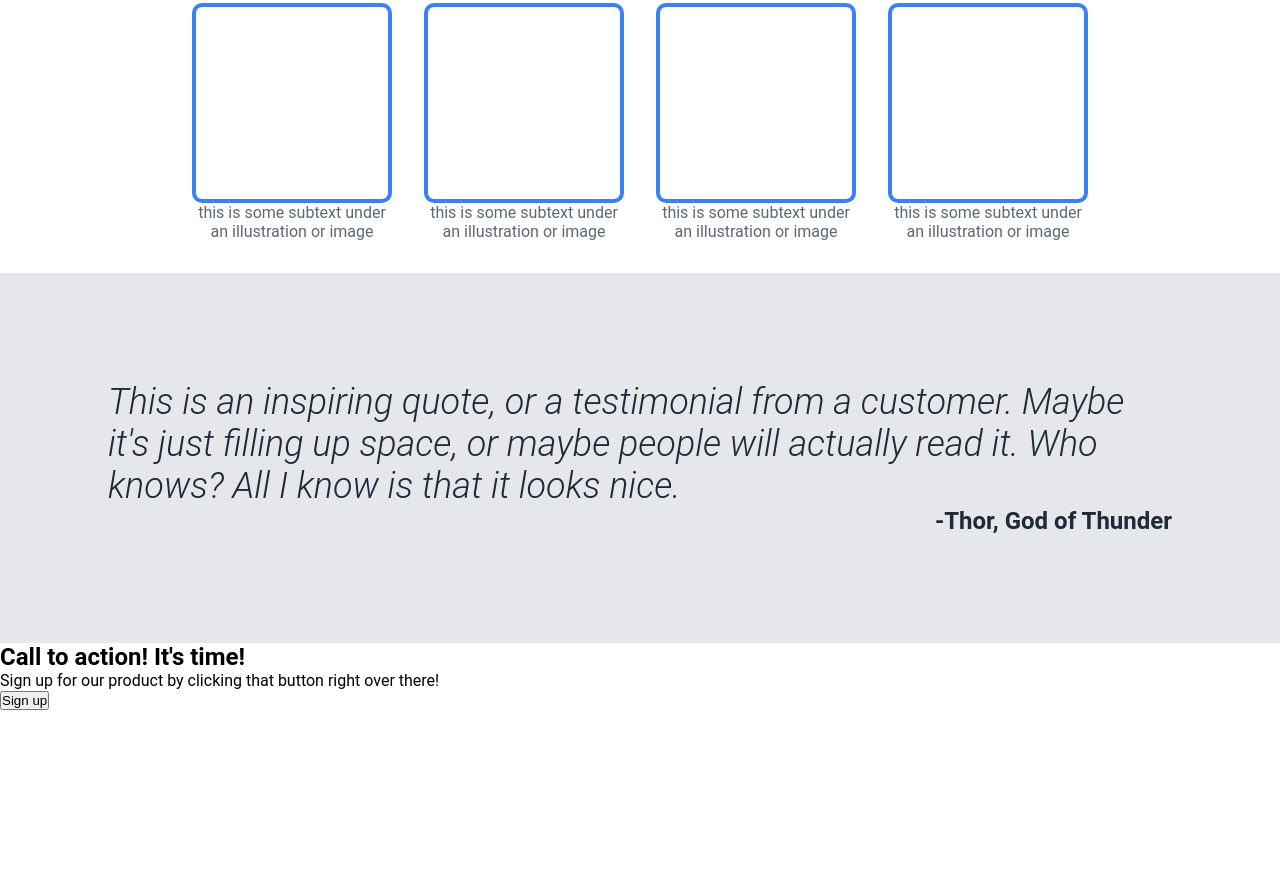
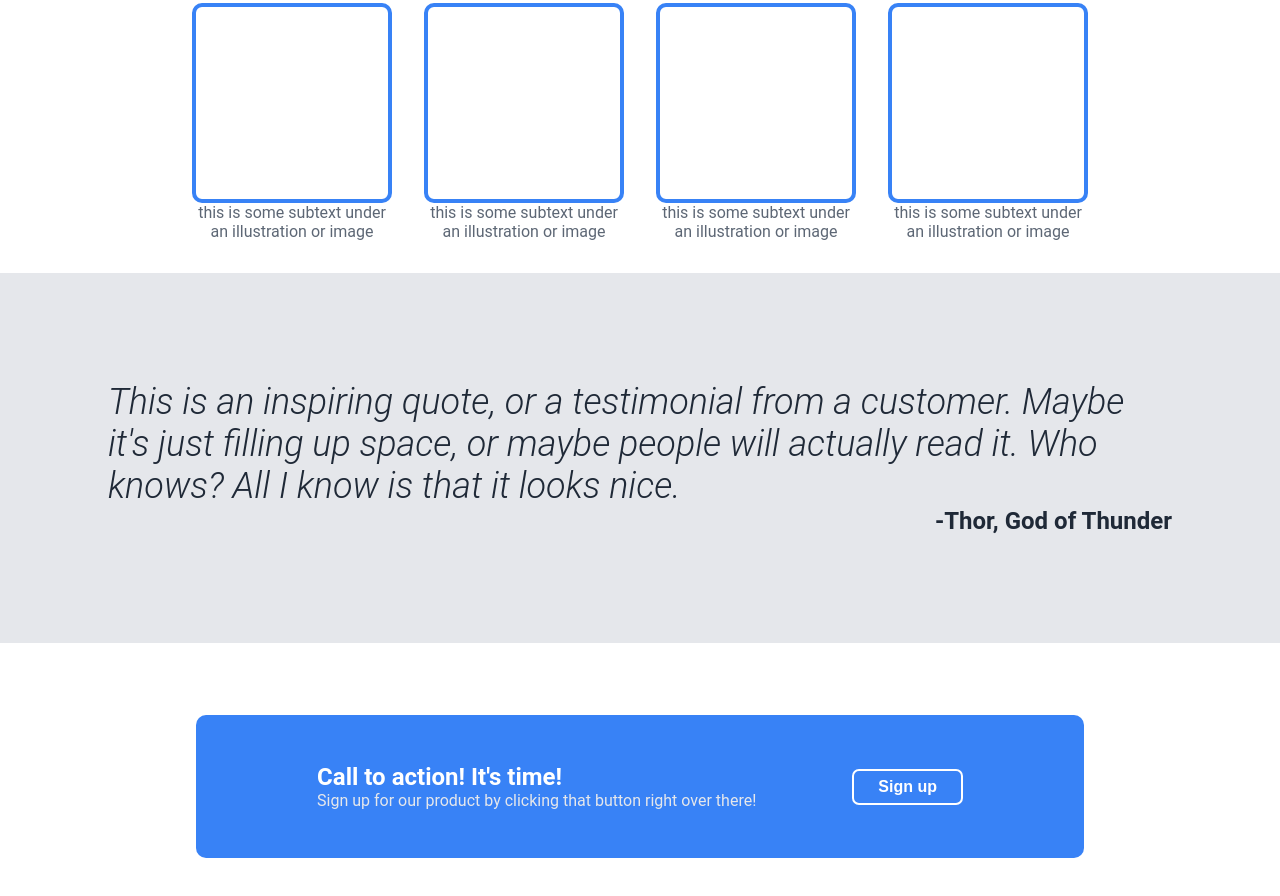
Before and after one commit to bhupesh7387/landing-page, a plain HTML site: page index.html in a window 1280 px wide. Shown: the part 679-1575 px from the top of the page. Before the commit the page ends 1389 px from the top, so only its background shows below. Drawn offline with Linux system fonts and the light colour scheme.

Commit message:
create action section css

```diff
--- a/style.css
+++ b/style.css
@@ -130,3 +130,42 @@ body {
     align-self: flex-end;
     color: #1f2937;
 }
+
+.action {
+    padding: 72px 196px;
+}
+
+.action .container {
+    background-color: #3882f6;
+    padding: 48px 108px;
+
+    display: flex;
+    justify-content: center;
+    align-items: center;
+    gap: 96px;
+
+    border-radius: 10px;
+}
+
+.action .content h2 {
+    color: white;
+}
+
+.action .content p {
+    color: #e5e7eb;
+}
+
+.action button {
+    border: 2px solid white;
+    outline: none;
+    padding: 7px 24px;
+    width: fit-content;
+    height: fit-content;
+    background-color: #3882f6;
+    color: white;
+    font-size: 16px;
+    font-weight: bold;
+    border-radius: 7px;
+    cursor: pointer;
+    flex-shrink: 0;
+}
```
